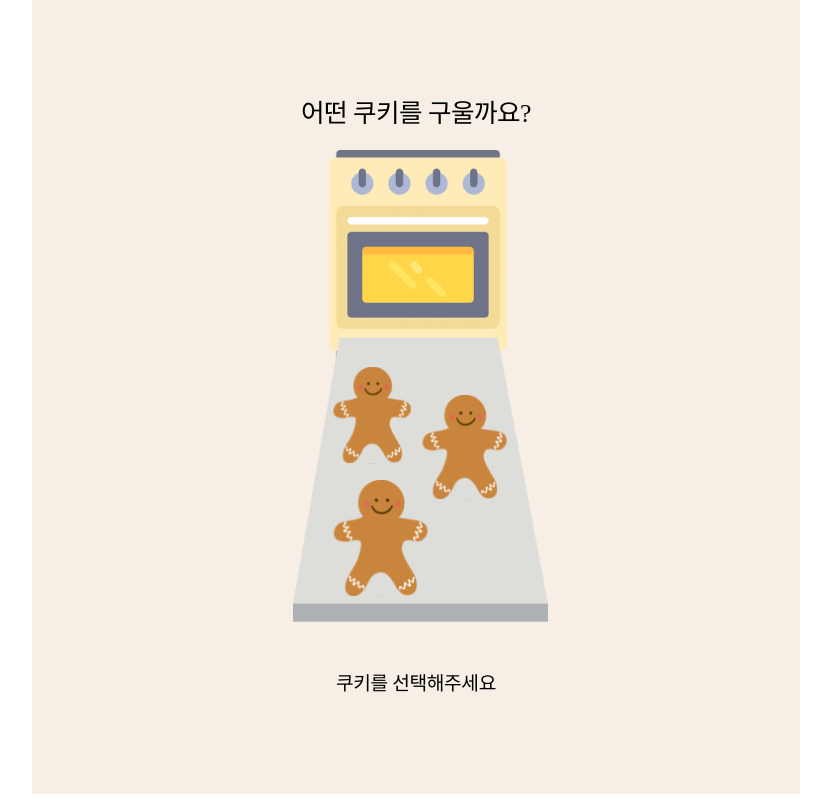
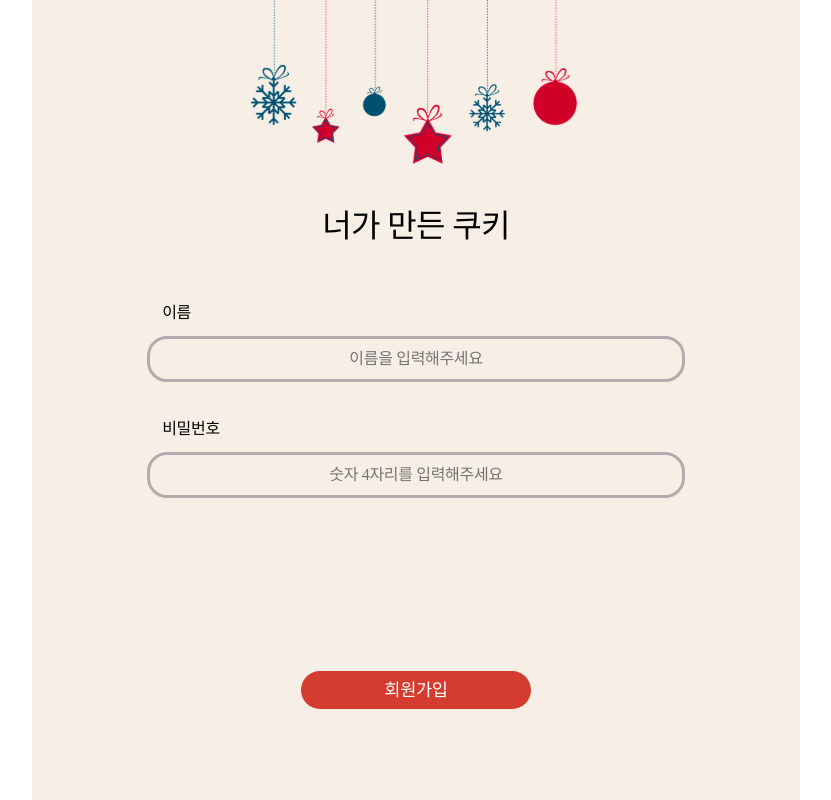
Before and after one commit to DPT-11/Dpt_Front, a React (Create React App) app: page /create in a window 1280 px wide. Shown: the whole page, without its empty margins (224-1055 px from the left). Built offline with nearby package versions, Linux system fonts and the light colour scheme.

Commit message:
feat : Login 페이지 design

```diff
--- a/public/index.html
+++ b/public/index.html
@@ -28,7 +28,7 @@
       work correctly both with client-side routing and a non-root public URL.
       Learn how to configure a non-root public URL by running `npm run build`.
     -->
-        <title>React App</title>
+        <title>Merry Cookie</title>
         <script
             src="https://t1.kakaocdn.net/kakao_js_sdk/2.0.1/kakao.min.js"
             integrity="sha384-eKjgHJ9+vwU/FCSUG3nV1RKFolUXLsc6nLQ2R1tD0t4YFPCvRmkcF8saIfOZNWf/"
--- a/src/App.js
+++ b/src/App.js
@@ -3,6 +3,8 @@ import { BrowserRouter as Router, Routes, Route } from "react-router-dom";
 import { MediaDiv } from "./styles/common";
 import Home from "./page/Home";
 import SelectCookie from "./page/SelectCookie";
+import Question from "./page/Question";
+import Login from "./page/Login";
 
 function App() {
     return (
@@ -12,9 +14,14 @@ function App() {
                 <MediaDiv>
                     <Routes>
                         <Route path="/" element={<Home />}></Route>
+                        <Route path="/create" element={<Login />}></Route>
                         <Route
-                            path="/:token"
+                            path="/:token/cookie"
                             element={<SelectCookie />}
+                        ></Route>
+                        <Route
+                            path="/:token/question"
+                            element={<Question />}
                         ></Route>
                         <Route path="*" element={<h1>Not found</h1>}></Route>
                     </Routes>
--- a/src/page/Home.jsx
+++ b/src/page/Home.jsx
@@ -21,6 +21,10 @@ const Home = () => {
     const [ovenState, setOvenState] = useState(false);
 
     const navigator = useNavigate();
+
+    const onClickGotoCreate = () => {
+        navigator("/create");
+    };
 
     useEffect(() => {}, [focusStep]);
     useEffect(() => {
@@ -100,18 +104,14 @@ const Home = () => {
                     <div style={{ width: "70%", marginTop: "5vh" }}>
                         <MainButton
                             text={"퀴즈생성하기"}
-                            onClick={() => {
-                                navigator.push("/create");
-                            }}
+                            onClick={onClickGotoCreate}
                         />
                     </div>
 
                     <div style={{ width: "70%", marginTop: "3vh" }}>
                         <MainButton
                             text={"내 쿠키 보러가기"}
-                            onClick={() => {
-                                navigator.push("/");
-                            }}
+                            onClick={onClickGotoCreate}
                         />
                     </div>
                 </div>
--- /dev/null
+++ b/src/page/Login.jsx
@@ -0,0 +1,86 @@
+import React, { useState, useEffect } from "react";
+
+import Decoration from "../components/Decoration";
+import { StyledContainer } from "./Home.style";
+import { SecondButton } from "../components/button";
+import { DefaultLayout } from "../styles/common";
+import InputField from "../components/inputField";
+import { useNavigate } from "react-router-dom";
+
+const Login = () => {
+    const [name, setName] = useState(null);
+    const [pwd, setPwd] = useState(null);
+    const navigator = useNavigate();
+    useEffect(() => {}, []);
+
+    const onClickSubmit = () => {
+        //Todo 유저 등록 API
+        if (true) {
+            console.log(name, pwd);
+            const token = "hyomintoken";
+            navigator(`/${token}/question`);
+        } else {
+            //Todo Toast 알림
+        }
+    };
+
+    return (
+        <DefaultLayout>
+            <StyledContainer>
+                <Decoration />
+                <h1>너가 만든 쿠키</h1>
+
+                <div style={{ width: "70%", marginTop: "3vh", zIndex: 10 }}>
+                    <p style={{ margin: "15px" }}>이름</p>
+                    <InputField
+                        hint={"이름을 입력해주세요"}
+                        type={"textField"}
+                        initValue={""}
+                        listener={setName}
+                        validation={(value) => {
+                            return value.length < 11;
+                        }}
+                    ></InputField>
+                </div>
+
+                <div style={{ width: "70%", marginTop: "3vh", zIndex: 10 }}>
+                    <p style={{ margin: "15px" }}>비밀번호</p>
+                    <InputField
+                        hint={"숫자 4자리를 입력해주세요"}
+                        type={"password"}
+                        initValue={""}
+                        listener={(value) => {
+                            setPwd(
+                                value
+                                    .replace(/[^0-9.]/g, "")
+                                    .replace(/(\..*)\./g, "$1")
+                            );
+                        }}
+                        validation={(value) => {
+                            return (
+                                value
+                                    .replace(/[^0-9.]/g, "")
+                                    .replace(/(\..*)\./g, "$1") &&
+                                value.length < 5
+                            );
+                        }}
+                    ></InputField>
+                </div>
+                <div
+                    style={{
+                        position: "absolute",
+                        width: "30%",
+                        bottom: "5%",
+                    }}
+                >
+                    <SecondButton
+                        text={"회원가입"}
+                        onClick={() => onClickSubmit()}
+                    />
+                </div>
+            </StyledContainer>
+        </DefaultLayout>
+    );
+};
+
+export default Login;
--- a/src/page/SelectCookie.jsx
+++ b/src/page/SelectCookie.jsx
@@ -149,11 +149,7 @@ const SelectCookie = () => {
                     setButtonstate(false);
                 }}
             >
-                {selectedCookie !== null
-                    ? buttonState
-                        ? "쿠키 선택 완료"
-                        : ""
-                    : "쿠키를 선택해주세요"}
+                {selectedCookie !== null ? (buttonState ? "확인" : "") : "확인"}
             </button>
         </div>
     );
```
